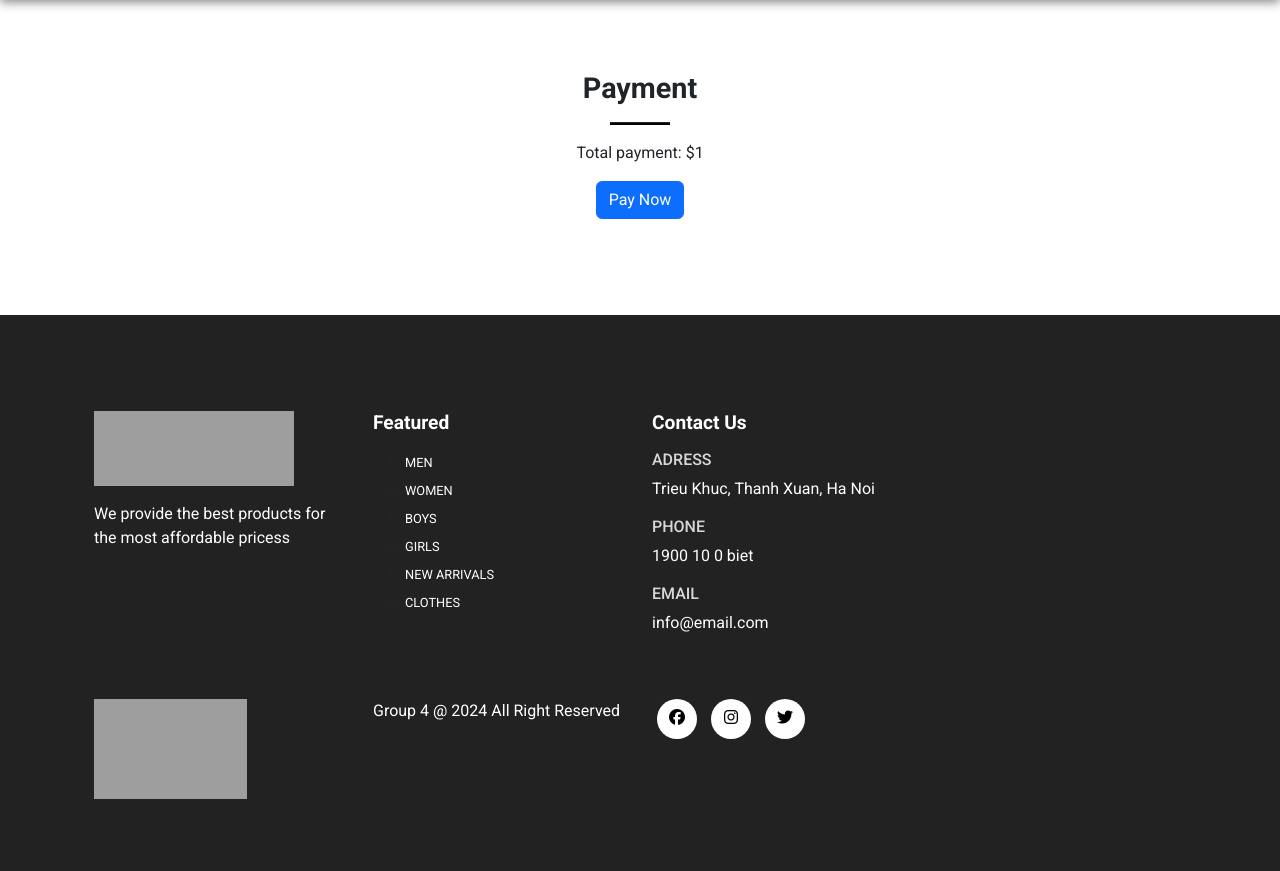
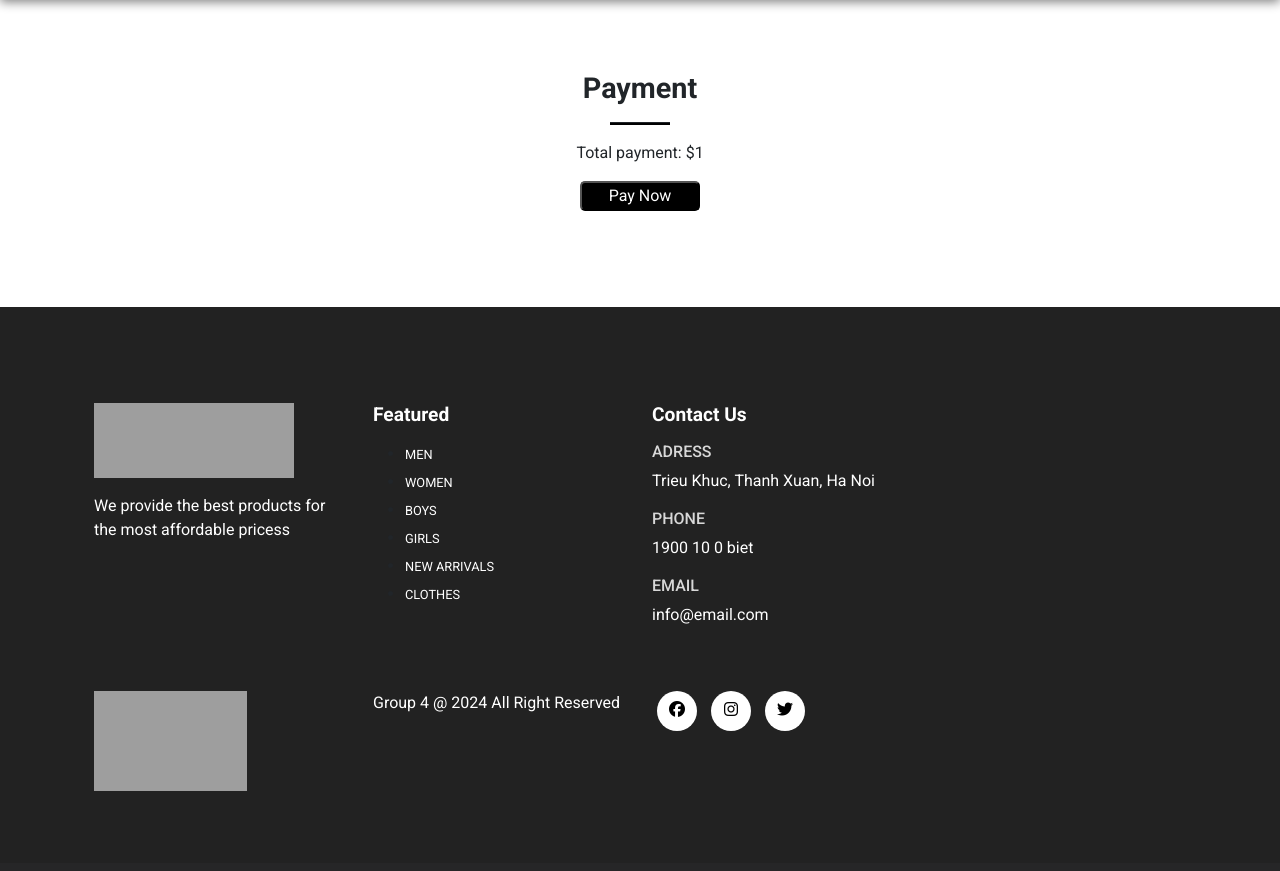
Before and after one commit to hungdaden/LapTrinhWeb_BTL, a PHP site: page /payment.php in a window 1280 px wide. Shown: the part 89-960 px from the top of the page. After the commit the page ends 880 px from the top, so only its background shows below. Run offline with PHP 8.4, Linux system fonts and the light colour scheme; a user stored in the database is signed in; some libraries are stand-ins or nearby versions; grey boxes are pictures that could not be loaded.

Commit message:
update buy button payment

```diff
--- a/assets/css/style.css
+++ b/assets/css/style.css
@@ -660,3 +660,17 @@ th:last-child{
     transform: scale(1.1);
     transition: 0.4s ease-in-out;
   }
+
+  .paynow_btn2{
+    color: white;
+    background-color: black;
+    border-radius: 5px;
+    transition: 0.4s ease-in-out;
+    width: 120px;
+    height: 30px;
+  }
+
+  .paynow_btn2:hover{
+    transform: scale(1.1);
+    transition: 0.4s ease-in-out;
+  }
--- a/layouts/header.php
+++ b/layouts/header.php
@@ -1,7 +1,7 @@
 <?php
 
 
-session_start();
+
 
 
 ?>
--- a/order_details.php
+++ b/order_details.php
@@ -17,11 +17,8 @@ if(isset($_POST['order_details_btn']) && isset($_POST['order_id'])){
 
     $order_details = $stmt->get_result();
 
-    $product_price = $_POST['product_price'];
-
-    $product_quantity = $_POST['product_quantity'];
 }else{
-    header('location: account.php');
+    header('location: payment.php');
     exit;
 }
 
--- a/payment.php
+++ b/payment.php
@@ -49,7 +49,7 @@ if (isset($_POST['order_pay_btn'])) {
 
             <?php if (isset($_SESSION['total']) && $_SESSION['total'] != 0 ) { ?>
                 <p>Total payment: $<?php echo $_SESSION['total']; ?></p>
-                <input type="submit" class="btn btn-primary" value="Pay Now"/>
+                <input type="submit" class="paynow_btn2" value="Pay Now"/>
 
             <?php } else if (isset($_POST['order_status']) && $_POST['order_status'] == "not paid" ) { ?>
 
```
